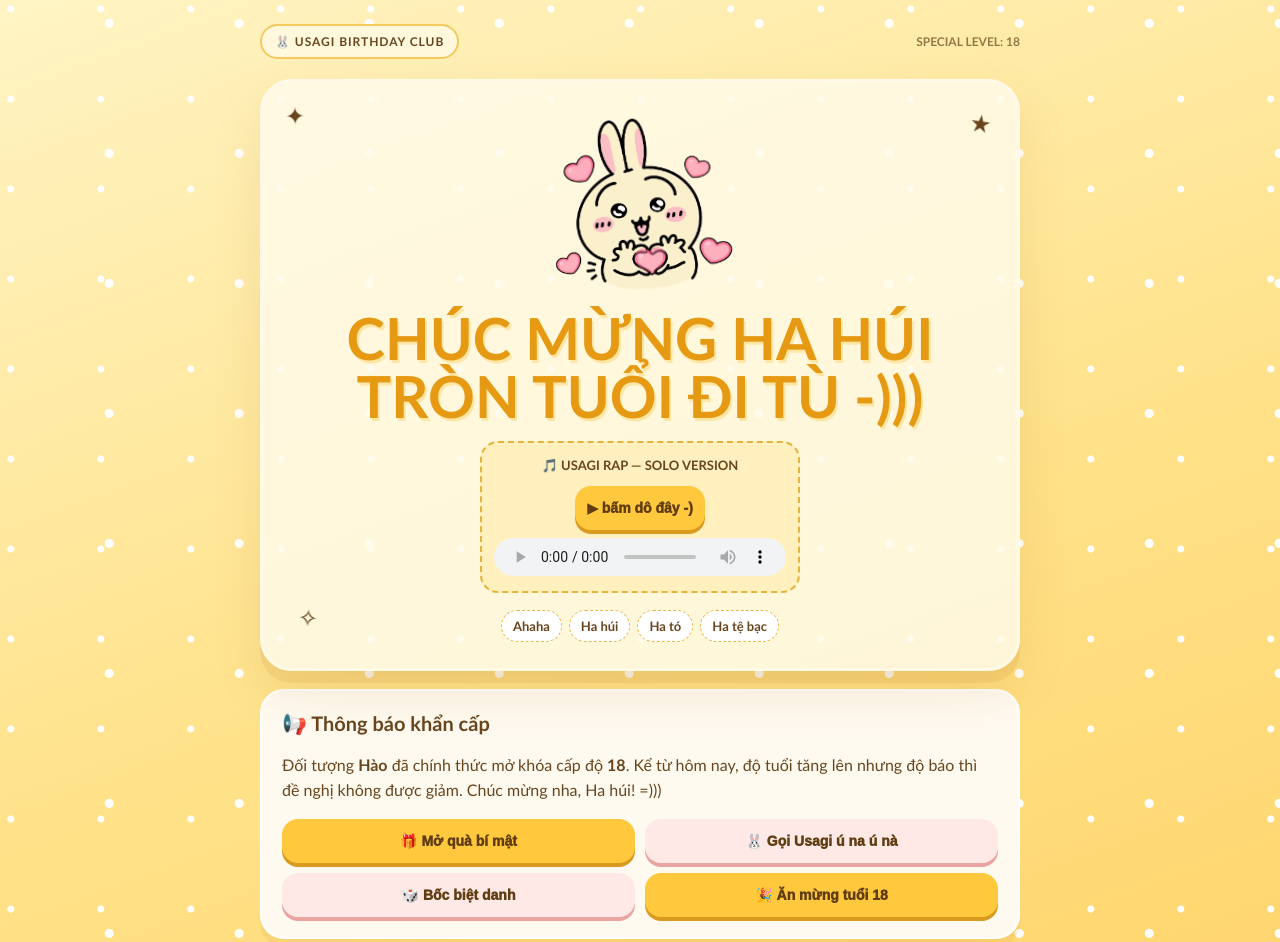
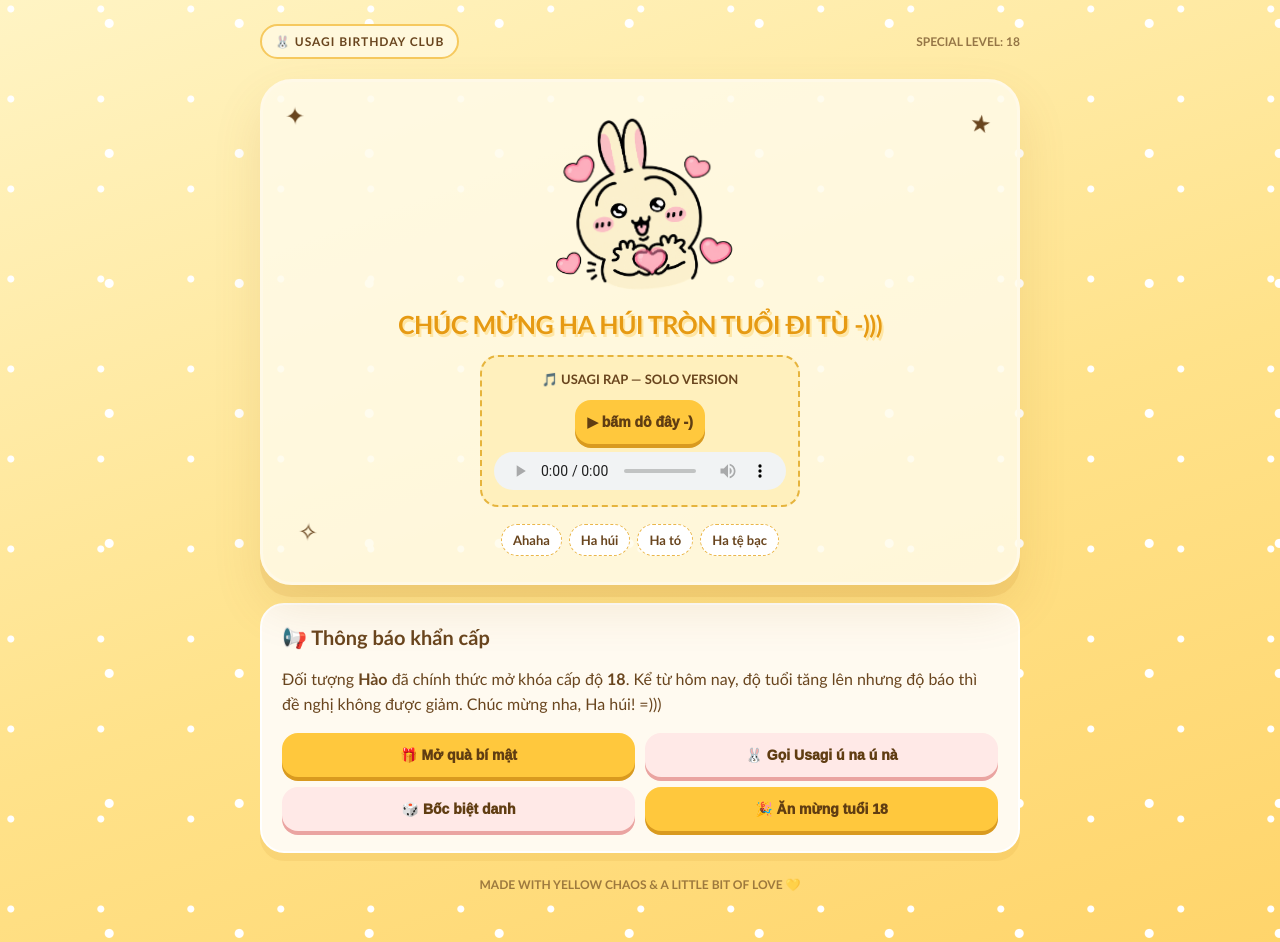
Before and after one commit to thuthao080904/hpbd-ha-khung, a plain HTML site: page index.html in a window 1280 px wide. Shown: the top 942 px of the page. Drawn offline with Linux system fonts and the light colour scheme.

```diff
--- a/index.html
+++ b/index.html
@@ -4,7 +4,7 @@
 <meta charset="utf-8">
 <meta name="viewport" content="width=device-width, initial-scale=1">
 <meta name="theme-color" content="#ffe58a">
-<title>Hào 18 tuổi — Ú na ú nà!</title>
+<title>mở đi rồi biết</title>
 <style>
   :root{
     --butter:#ffe58a; --sun:#ffc928; --cream:#fff9df;
@@ -52,7 +52,15 @@
   .cheek{position:absolute;top:67px;width:21px;height:12px;background:#ff9c9c;border-radius:50%;opacity:.8}
   .cheek.l{left:17px}.cheek.r{right:17px}
   .mouth{position:absolute;top:65px;left:50%;transform:translateX(-50%);font-size:21px;font-weight:1000}
-  .title{font-size:clamp(34px,8vw,58px);line-height:1;margin:4px 0 8px;color:#e69a13;text-shadow:2px 3px #ffe6a4}
+  .title{
+  font-size:clamp(11px,3.3vw,25px);
+  line-height:1.2;
+  white-space:nowrap;
+  letter-spacing:-0.5px;
+  margin:4px 0 8px;
+  color:#e69a13;
+  text-shadow:2px 3px #ffe6a4;
+}
   .subtitle{font-weight:800;font-size:16px;margin:0}
   .nickname-line{margin:17px auto 0;display:flex;flex-wrap:wrap;justify-content:center;gap:7px}
   .music-player{
```
